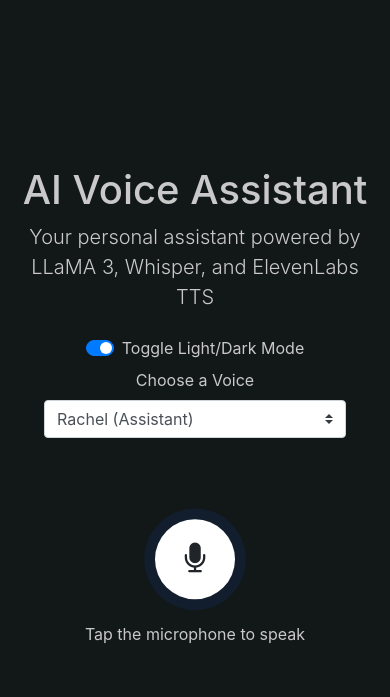
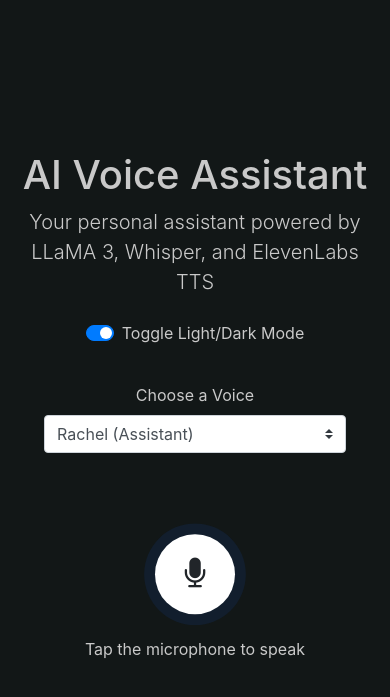
Before and after one commit to onwurahben/voice-ai-bot, a Flask app: page / in a window 390 px wide. Shown: the top 697 px of the page. Run offline with Flask 3, Linux system fonts and the light colour scheme; parts of the project's set-up code (start-up, migrations or seed data) failed here and were passed over; some libraries are stand-ins or nearby versions.

Commit message:
responsive design

```diff
--- a/static/style.css
+++ b/static/style.css
@@ -299,8 +299,11 @@ body {
 
 
 
-.col-12.text-center.d-flex.justify-content-around {
-    padding: 0 15px;
+.control-container {
+    gap: 30px;
+    max-width: 600px;
+    margin-left: auto;
+    margin-right: auto;
 }
 
 #voice-options {
--- a/templates/index.html
+++ b/templates/index.html
@@ -36,7 +36,8 @@
             </div>
 
             <!-- Controls -->
-            <div class="col-12 text-center d-flex justify-content-around align-items-center mb-4 flex-wrap">
+            <div
+                class="col-12 text-center d-flex justify-content-center align-items-center mb-4 flex-wrap control-container">
 
                 <!-- Light/Dark Mode Toggle -->
                 <div class="custom-control custom-switch mb-2">
```
